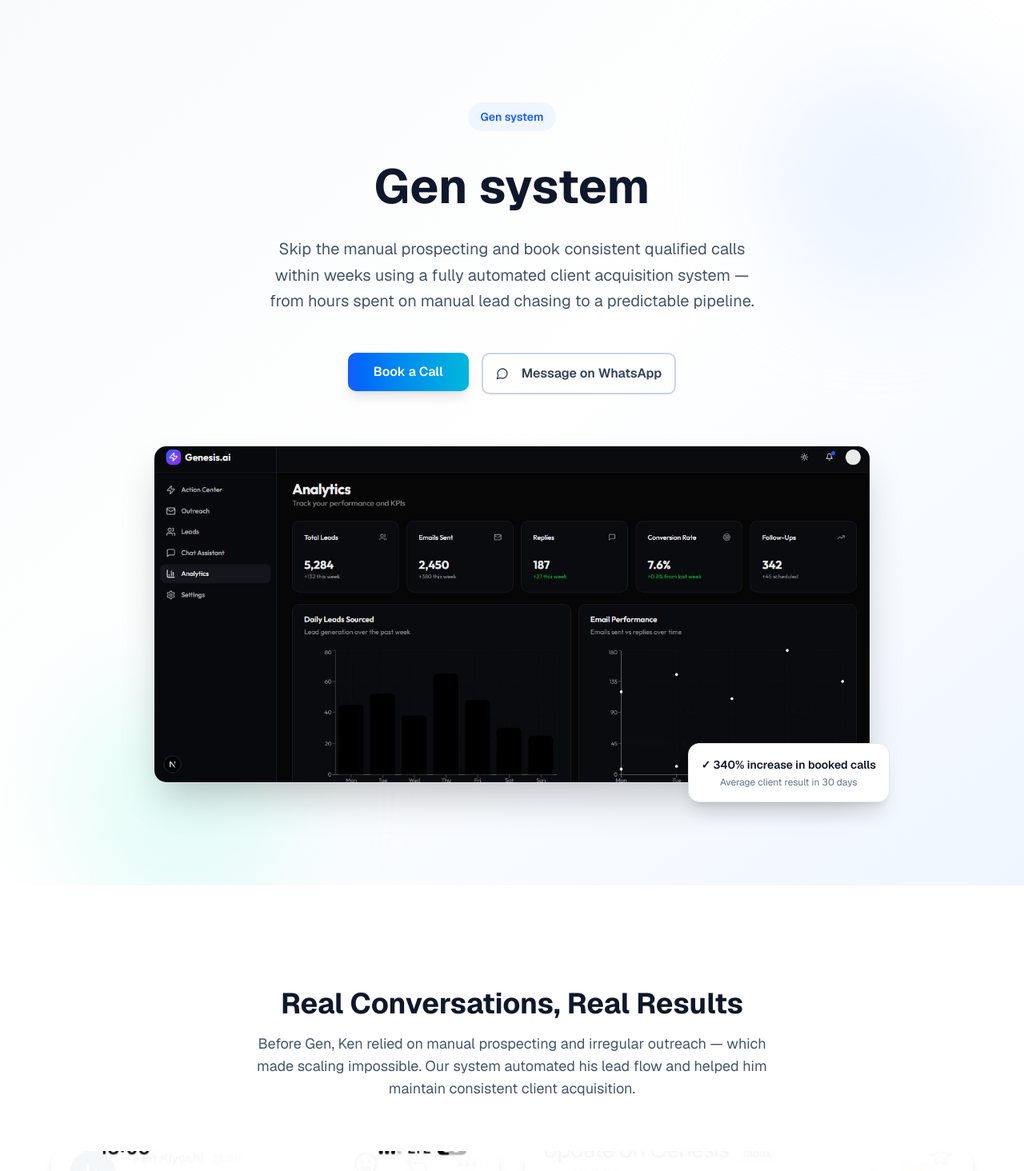
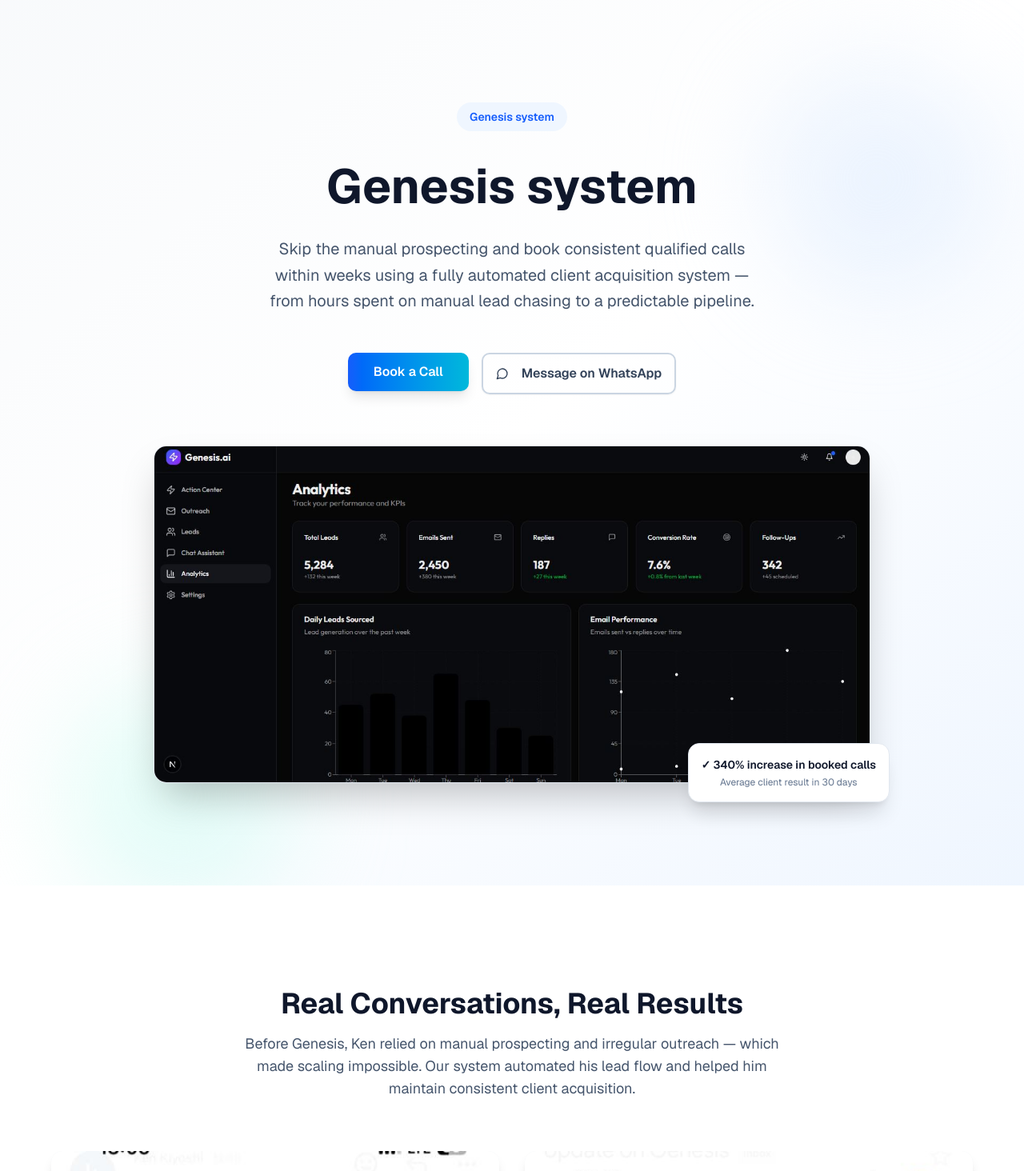
Before and after one commit to owoicho09/genesis-case-study, a Next.js app: page / in a window 1280 px wide. Shown: the top 1464 px of the page at 80% size. Built offline with nearby package versions, Linux system fonts and the light colour scheme.

Commit message:
genesis-

```diff
--- a/app/layout.tsx
+++ b/app/layout.tsx
@@ -7,8 +7,8 @@ const _geist = Geist({ subsets: ["latin"] });
 const _geistMono = Geist_Mono({ subsets: ["latin"] });
 
 export const metadata: Metadata = {
-  title: 'Genesis Case Study',
-  description: 'Created with v0',
+  title: 'Genesis system',
+  description: 'Client acquisition system',
   generator: 'v0.app',
 }
 
--- a/components/case-study-1.tsx
+++ b/components/case-study-1.tsx
@@ -13,7 +13,7 @@ export default function CaseStudy1() {
         <div className="text-center mb-16">
           <h2 className="text-3xl md:text-4xl font-bold text-slate-900 mb-4 text-balance">Real Conversations, Real Results</h2>
           <p className="text-lg text-slate-600 max-w-2xl mx-auto">
-  Before Gen, Ken relied on manual prospecting and irregular outreach — which made scaling impossible. Our system automated his lead flow and helped him maintain consistent client acquisition.
+  Before Genesis, Ken relied on manual prospecting and irregular outreach — which made scaling impossible. Our system automated his lead flow and helped him maintain consistent client acquisition.
           </p>
         </div>
 
@@ -22,10 +22,10 @@ export default function CaseStudy1() {
           {/* Before */}
           <div className="group">
             <div className="bg-slate-100 rounded-xl overflow-hidden shadow-lg hover:shadow-xl transition-shadow mb-4">
-              <img src="/casestudy before.jpg" alt="Before Gen: Low replies" className="w-full h-auto" />
+              <img src="/casestudy before.jpg" alt="Before Genesis: Low replies" className="w-full h-auto" />
             </div>
             <div className="text-center">
-              <h3 className="font-semibold text-slate-900 mb-2">Before Gen</h3>
+              <h3 className="font-semibold text-slate-900 mb-2">Before Genesis</h3>
               <p className="text-sm text-slate-600">  Ken booked only 3–4 calls a month because his lead flow was inconsistent and couldn’t scale beyond manual outreach.</p>
             </div>
           </div>
@@ -35,12 +35,12 @@ export default function CaseStudy1() {
             <div className="bg-slate-100 rounded-xl overflow-hidden shadow-lg hover:shadow-xl transition-shadow mb-4">
               <img
                 src="/casesudy after1.jpg"
-                alt="After Gen: Booked call confirmed"
+                alt="After Genesis: Booked call confirmed"
                 className="w-full h-auto"
               />
             </div>
             <div className="text-center">
-              <h3 className="font-semibold text-slate-900 mb-2">After Gen</h3>
+              <h3 className="font-semibold text-slate-900 mb-2">After Genesis</h3>
               <p className="text-sm text-slate-600">  We delivered highly targeted leads to his outreach every week — and within just 5 days, Ken had already booked 3 qualified calls.</p>
               <p className="text-sm text-slate-600"> It all came down to having a reliable lead flow and an outreach system that actually converts.</p>
 
--- a/components/case-study-2.tsx
+++ b/components/case-study-2.tsx
@@ -43,7 +43,7 @@ export default function CaseStudy2() {
             Hear It From the Client
           </h2>
           <p className="text-slate-600">
-            Real feedback from client who transformed their outreach with Gen systems
+            Real feedback from client who transformed their outreach with Genesis systems
           </p>
         </div>
 
--- a/components/case-study-3.tsx
+++ b/components/case-study-3.tsx
@@ -12,7 +12,7 @@ export default function CaseStudy3() {
         {/* Section Header */}
         <div className="text-center mb-16">
           <h2 className="text-3xl md:text-4xl font-bold text-slate-900 mb-4 text-balance">Proof You Can See</h2>
-  Our client <span className="font-semibold">Ken</span> booked 3 qualified calls within his first week using Gen systems.
+  Our client <span className="font-semibold">Ken</span> booked 3 qualified calls within his first week using Genesis systems.
         </div>
 
         {/* Full-width Screenshots */}
--- a/components/final-cta.tsx
+++ b/components/final-cta.tsx
@@ -19,7 +19,7 @@ export default function FinalCTA() {
 
         {/* Subheading */}
         <p className="text-lg md:text-xl text-blue-100 mb-12 max-w-2xl mx-auto leading-relaxed">
-          Work with Gen system to book more calls and close more deals.
+          Work with Genesis system to book more calls and close more deals.
         </p>
 
         {/* CTA Buttons */}
--- a/components/hero-section.tsx
+++ b/components/hero-section.tsx
@@ -26,13 +26,13 @@ export default function HeroSection() {
         {/* Logo/Brand */}
         <div className="mb-8 inline-block">
           <div className="text-sm font-semibold text-blue-600 bg-blue-50 px-4 py-2 rounded-full">
-            Gen system
+            Genesis system
           </div>
         </div>
 
         {/* Main Headline */}
         <h1 className="text-4xl md:text-6xl font-bold text-slate-900 mb-6 leading-tight text-balance">
-          Gen system
+          Genesis system
         </h1>
 
         {/* Subheadline */}
@@ -72,7 +72,7 @@ export default function HeroSection() {
         {/* Hero Visual - Dashboard Mockup */}
         <div className="relative">
           <div className="bg-white rounded-2xl shadow-2xl overflow-hidden border border-slate-200">
-            <img src="/analytics.JPG" alt="Gen system Dashboard" className="w-full h-auto" />
+            <img src="/analytics.JPG" alt="Genesis system Dashboard" className="w-full h-auto" />
           </div>
           {/* Floating card accent */}
           <div className="absolute -bottom-6 -right-6 bg-white rounded-xl shadow-xl p-4 border border-slate-200 max-w-xs hidden md:block">
```
